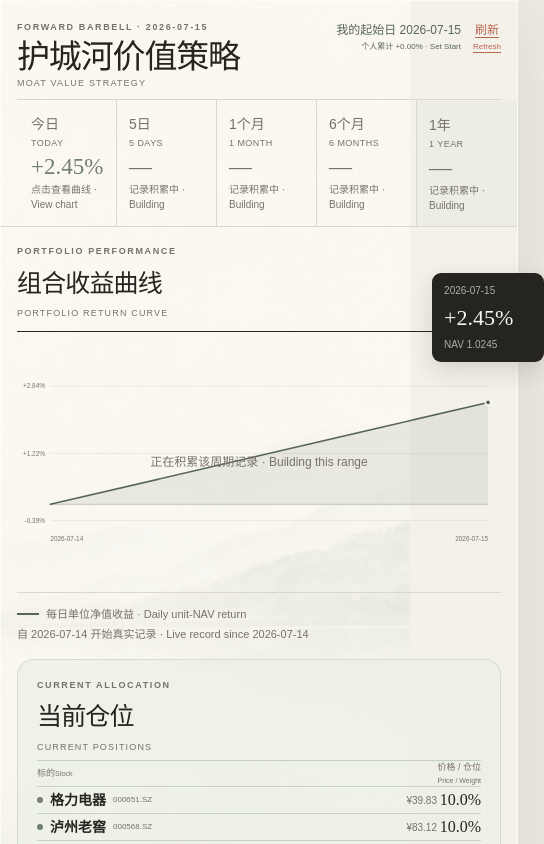
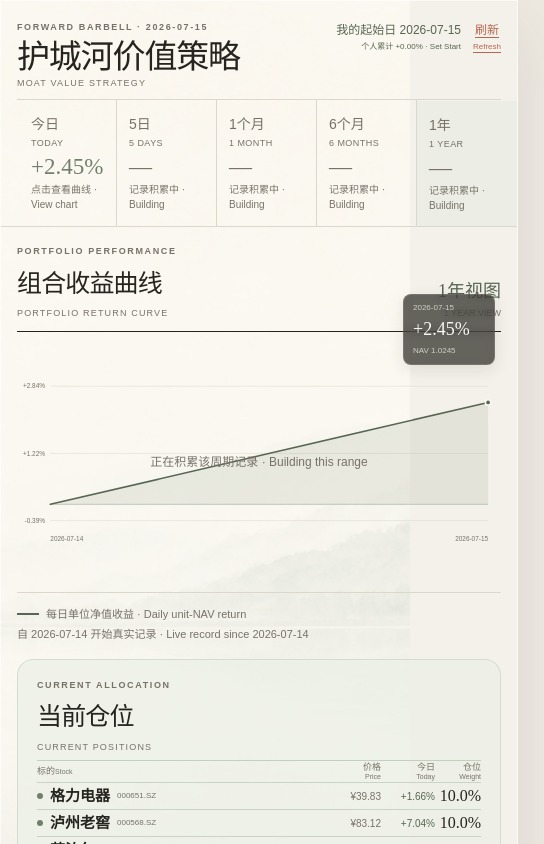
Before and after one commit to MIngQian04/margin-of-safety-investment-research-platform, a Next.js app: page / in a window 390 px wide. Shown: the top 844 px of the page, 544 px wide, since content can reach past the window. Built offline with nearby package versions, Linux system fonts and the light colour scheme.

Commit message:
Show daily holding returns

```diff
--- a/app/globals.css
+++ b/app/globals.css
@@ -8,7 +8,7 @@ body::after { content:""; position:fixed; z-index:1; inset:48% -8% -8%; backgrou
 button { font:inherit; }
 button:focus-visible { outline:2px solid var(--terra); outline-offset:3px; }
 .canvas { position:relative; z-index:2; height:100svh; padding:18px 24px; display:grid; place-items:center; overflow:hidden; }
-.sheet { width:min(1120px,100%); height:min(780px,calc(100svh - 36px)); min-height:0; padding:20px 28px 14px; overflow:hidden; background:rgba(250,248,243,.48); border:1px solid rgba(255,255,255,.58); border-radius:21px; box-shadow:0 20px 64px rgba(48,43,35,.1); backdrop-filter:blur(.5px) saturate(.96); display:flex; flex-direction:column; }
+.sheet { width:min(1180px,100%); height:min(780px,calc(100svh - 36px)); min-height:0; padding:20px 28px 14px; overflow:hidden; background:rgba(250,248,243,.48); border:1px solid rgba(255,255,255,.58); border-radius:21px; box-shadow:0 20px 64px rgba(48,43,35,.1); backdrop-filter:blur(.5px) saturate(.96); display:flex; flex-direction:column; }
 .kicker { margin:0 0 6px; color:var(--muted); font-size:9px; font-weight:700; letter-spacing:.18em; }
 h1,h2 { margin:0; font-family:"Songti SC","STSong",serif; font-weight:500; letter-spacing:-.035em; }
 h1 { font-size:37px; line-height:1; }
@@ -48,9 +48,9 @@ h1 small,h2 small { display:block; margin-top:5px; color:var(--muted); font-fami
 .chart-hit { fill:transparent; cursor:crosshair; }
 .axis-label { fill:var(--muted); font-family:Arial,sans-serif; font-size:12px; text-anchor:end; }
 .axis-start { text-anchor:start; }.axis-end { text-anchor:end; }
-.chart-tooltip { position:absolute; z-index:2; min-width:112px; padding:10px 12px; transform:translate(-50%,calc(-100% - 12px)); background:var(--ink); color:var(--sheet); border-radius:9px; pointer-events:none; box-shadow:0 8px 24px rgba(37,36,31,.16); }
-.chart-tooltip span,.chart-tooltip small { display:block; color:rgba(250,248,243,.65); font-size:10px; }
-.chart-tooltip strong { display:block; margin:3px 0; font-family:"Songti SC",serif; font-size:22px; font-weight:500; }
+.chart-tooltip { position:absolute; z-index:2; min-width:92px; padding:7px 9px; transform:translate(-50%,calc(-100% - 9px)); background:rgba(37,36,31,.7); color:var(--sheet); border:1px solid rgba(255,255,255,.12); border-radius:8px; pointer-events:none; box-shadow:0 5px 16px rgba(37,36,31,.1); backdrop-filter:blur(4px); }
+.chart-tooltip span,.chart-tooltip small { display:block; color:rgba(250,248,243,.72); font-size:8px; }
+.chart-tooltip strong { display:block; margin:2px 0; font-family:"Songti SC",serif; font-size:18px; font-weight:500; }
 .chart-building { position:absolute; left:50%; top:50%; margin:0; transform:translate(-50%,-50%); color:var(--muted); font-size:12px; font-weight:500; }
 .chart-caption { display:flex; justify-content:space-between; gap:16px; padding-top:9px; color:var(--muted); font-size:11px; }
 .line-key { display:inline-block; width:22px; height:2px; margin:0 7px 3px 0; background:var(--sage-dark); }
@@ -59,14 +59,17 @@ h1 small,h2 small { display:block; margin-top:5px; color:var(--muted); font-fami
 .holding-list { margin-top:6px; border-top:1px solid rgba(183,199,178,.78); }
 .holding-list>div { display:flex; justify-content:space-between; align-items:center; min-height:27px; border-bottom:1px solid rgba(190,203,186,.76); }
 .holding-list span { display:flex; align-items:center; min-width:0; }
-.holding-list b { font-family:"Songti SC",serif; font-size:14px; font-weight:600; }
+.holding-list b { font-family:"Songti SC",serif; font-size:15px; font-weight:600; }
 .holding-list small { margin-left:7px; color:var(--muted); font-size:8px; }
 .holding-list-head { min-height:22px!important; color:var(--muted); font-size:9px; }
-.holding-list-head span:last-child { display:block; text-align:right; }
+.holding-list-head .holding-values { align-self:stretch; }
 .holding-list-head small { display:block; margin:1px 0 0; font-size:7px; }
-.holding-values { display:grid; grid-template-columns:58px 44px; align-items:center; text-align:right; }
+.holding-list-head .holding-values em,.holding-list-head .holding-values strong { color:var(--muted); font-family:inherit; font-size:9px; font-weight:500; line-height:1.15; }
+.holding-list-head .holding-values small { margin-left:0; }
+.holding-values { display:grid; grid-template-columns:56px 54px 46px; align-items:center; text-align:right; }
 .holding-values em { color:var(--muted); font-size:10px; font-style:normal; font-variant-numeric:tabular-nums; }
 .holding-values strong { font-family:"Songti SC",serif; font-size:16px; font-weight:500; }
+.holding-up { color:var(--sage-dark)!important; }.holding-down { color:var(--terra)!important; }
 .anchor-dot,.future-dot,.cash-dot { flex:0 0 auto; display:inline-block; width:6px; height:6px; margin-right:7px; border-radius:50%; background:var(--sage); }
 .future-dot { background:var(--terra); }.cash-dot { background:var(--sand); }
 .cash-line { background:rgba(255,255,255,.25); }
--- a/app/page.tsx
+++ b/app/page.tsx
@@ -9,6 +9,7 @@ type Holding = {
   industry: string;
   weight: number;
   price: number;
+  dailyReturn: number;
   distribution: {
     skewness: number;
     excessKurtosis: number;
@@ -107,7 +108,7 @@ function PerformanceChart({ history, range }: { history: NavPoint[]; range: Rang
         <text className="axis-label axis-end" x={width - right} y={height - 18}>{points.at(-1)?.date ?? "—"}</text>
       </svg>
       {active && (
-        <div className="chart-tooltip" style={{ left: `${active.x / width * 100}%`, top: `${active.y / height * 100}%` }}>
+        <div className="chart-tooltip" style={{ left: `clamp(52px, ${active.x / width * 100}%, calc(100% - 52px))`, top: `${active.y / height * 100}%` }}>
           <span>{active.point.date}</span><strong>{signedPct(active.value)}</strong><small>NAV {active.point.nav.toFixed(4)}</small>
         </div>
       )}
@@ -215,14 +216,14 @@ export default function Home() {
           <aside className="portfolio-panel" aria-labelledby="positions-heading">
             <div><p className="kicker">CURRENT ALLOCATION</p><h2 id="positions-heading">当前仓位<small>Current Positions</small></h2></div>
             <div className="holding-list">
-              <div className="holding-list-head"><span>标的<small>Stock</small></span><span>价格 / 仓位<small>Price / Weight</small></span></div>
+              <div className="holding-list-head"><span>标的<small>Stock</small></span><div className="holding-values"><em>价格<small>Price</small></em><em>今日<small>Today</small></em><strong>仓位<small>Weight</small></strong></div></div>
               {data.holdings.map((holding) => (
                 <div key={holding.code}>
                   <span><i className={holding.bucket === "ANCHOR" ? "anchor-dot" : "future-dot"} /><b>{holding.name}</b><small>{holding.code}</small></span>
-                  <div className="holding-values"><em>{money(holding.price)}</em><strong>{pct(holding.weight)}</strong></div>
+                  <div className="holding-values"><em>{money(holding.price)}</em><em className={holding.dailyReturn >= 0 ? "holding-up" : "holding-down"}>{signedPct(holding.dailyReturn)}</em><strong>{pct(holding.weight)}</strong></div>
                 </div>
               ))}
-              <div className="cash-line"><span><i className="cash-dot" /><b>现金</b><small>Cash</small></span><div className="holding-values"><em>—</em><strong>{pct(data.summary.cashWeight)}</strong></div></div>
+              <div className="cash-line"><span><i className="cash-dot" /><b>现金</b><small>Cash</small></span><div className="holding-values"><em>—</em><em>0</em><strong>{pct(data.summary.cashWeight)}</strong></div></div>
             </div>
 
             <div className="portfolio-distribution">
--- a/public/data/portfolio.json
+++ b/public/data/portfolio.json
@@ -1,6 +1,6 @@
 {
   "asOf": "2026-07-15",
-  "generatedAt": "2026-07-15T18:33:17+08:00",
+  "generatedAt": "2026-07-15T18:54:09+08:00",
   "summary": {
     "anchorWeight": 0.65,
     "futureWeight": 0.075,
@@ -20,6 +20,7 @@
       "industry": "家用电器",
       "weight": 0.1,
       "price": 39.83,
+      "dailyReturn": 0.016590096988259306,
       "distribution": {
         "skewness": -1.9455795529455353,
         "excessKurtosis": 20.176781264326753,
@@ -43,6 +44,7 @@
       "industry": "食品饮料",
       "weight": 0.1,
       "price": 83.12,
+      "dailyReturn": 0.07044430135222157,
       "distribution": {
         "skewness": 1.1980070985822024,
         "excessKurtosis": 4.824483266192626,
@@ -66,6 +68,7 @@
       "industry": "家用电器",
       "weight": 0.1,
       "price": 43.82,
+      "dailyReturn": 0.02025611175785791,
       "distribution": {
         "skewness": -2.5084367393163416,
         "excessKurtosis": 21.337452036106043,
@@ -89,6 +92,7 @@
       "industry": "机械设备",
       "weight": 0.125,
       "price": 15.01,
+      "dailyReturn": 0.016249153689912088,
       "distribution": {
         "skewness": 0.017514423979498036,
         "excessKurtosis": 3.763143223396293,
@@ -112,6 +116,7 @@
       "industry": "纺织服饰",
       "weight": 0.125,
       "price": 31.45,
+      "dailyReturn": 0.035220539828834774,
       "distribution": {
         "skewness": -0.2553452836677807,
         "excessKurtosis": 1.6901511229957231,
@@ -135,6 +140,7 @@
       "industry": "食品饮料",
       "weight": 0.1,
       "price": 118.25,
+      "dailyReturn": 0.07013574660633481,
       "distribution": {
         "skewness": 1.2729208290934804,
         "excessKurtosis": 4.5746350519753385,
@@ -158,6 +164,7 @@
       "industry": "通信",
       "weight": 0.025,
       "price": 91.8,
+      "dailyReturn": 0.01089324618736387,
       "distribution": {
         "skewness": -0.025135505378000522,
         "excessKurtosis": 2.3920670216492717,
@@ -180,6 +187,7 @@
       "industry": "电力设备",
       "weight": 0.025,
       "price": 19.85,
+      "dailyReturn": 0.007556675062972307,
       "distribution": {
         "skewness": 0.05131309690395015,
         "excessKurtosis": 2.961893367906538,
@@ -202,6 +210,7 @@
       "industry": "电力设备",
       "weight": 0.025,
       "price": 17.33,
+      "dailyReturn": -0.006924408540103677,
       "distribution": {
         "skewness": 0.38852846767791716,
         "excessKurtosis": 1.6393402320504205,
```
Also changed, not shown: 1 other file (tests, documents, lock files or other folders).
